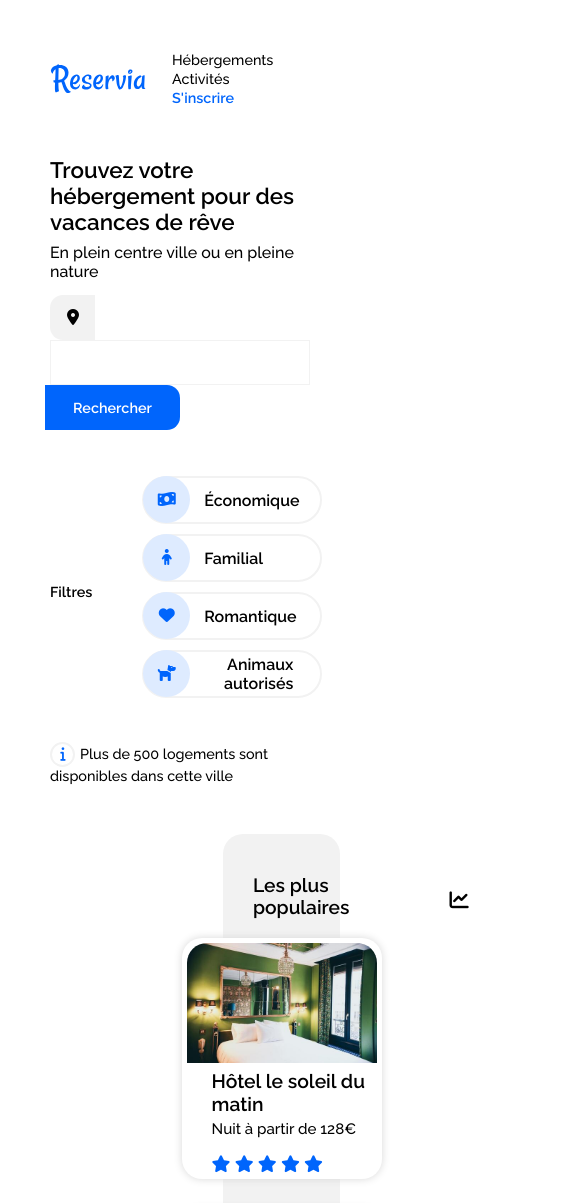
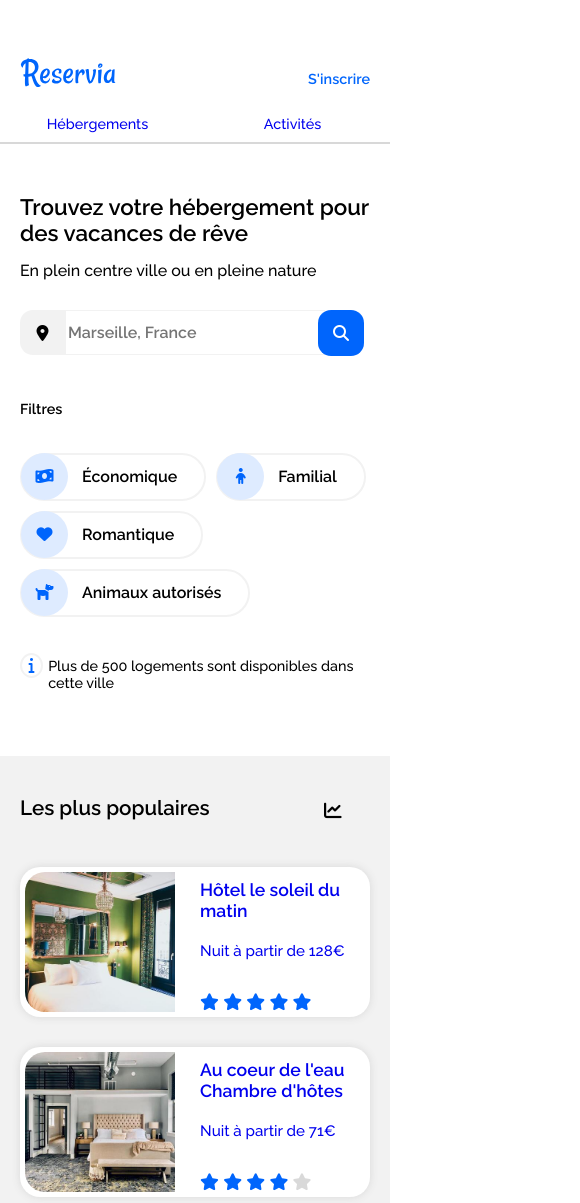
Before and after one commit to OlivierPire/OlivierPire_2_06072021, a plain HTML site: page index.html in a window 390 px wide. Shown: the top 1203 px of the page, 580 px wide, since content can reach past the window. Drawn offline with Linux system fonts and the light colour scheme; files whose address does not match are found by name.

Commit message:
Finition css + html

```diff
--- a/index.html
+++ b/index.html
@@ -15,13 +15,14 @@
 	<body>
 
 		<!-- Header -->
-		<header id="entete">
+
+		<header id="header_container">
+
 			<div id="navbar_container">
 				<img src="images/logo/Reservia.svg" alt="Logo Reservia">
-
 				<nav>
-					<a href="#hebergements">Hébergements</a>
-					<a href="#activites">Activités</a>
+					<a href="#hebergements" class="nav_link">Hébergements</a>
+					<a href="#activites" class="nav_link">Activités</a>
 					<a href="#" id="register">S'inscrire</a>
 				</nav>
 			</div>
@@ -31,8 +32,11 @@
 
 			<div id="search">
 				<i class="fas fa-map-marker-alt" id="position"></i>
-				<input type="search" id="champ_recherche">
-				<input type="button" value="Rechercher" id="button">
+				<input type="search" id="champ_recherche" placeholder="Marseille, France">
+				<div id="search_button">
+					<a id="rechercher">Rechercher</a>
+					<i class="fas fa-search" id="loupe"></i>
+				</div>
 			</div>
 
 			<div id="filtres">
@@ -45,20 +49,25 @@
 				</ul>
 			</div>
 
-			<p><i class="fas fa-info" id="icon"></i>Plus de 500 logements sont disponibles dans cette ville</p>
+			<div id="info">
+				<i class="fas fa-info" id="icon_info"></i>
+				<p>Plus de 500 logements sont disponibles dans cette ville</p>
+			</div>
 
 		</header>
+
+		<!-- Aside "les plus populaires" -->
 
 		<aside>
 
 			<div id="aside_title">
-				<div><h4>Les plus populaires</h4></div>
+				<h3>Les plus populaires</h3>
 				<i class="fas fa-chart-line" id="icon_populaire"></i>
 			</div>
 
 			<div id="aside_container">
 
-				<a href="#" class="lien_aside">
+				<a href="#" class="carte_aside">
 					<img src="images/hebergements/4_small/soleil.jpg" alt="Hôtel le soleil du matin" class="img_aside">
 					<div class="description_aside">
 							<p class="lieu"><strong>Hôtel le soleil du matin</strong></p>
@@ -73,7 +82,7 @@
 					</div>
 				</a>
 
-				<a href="#" class="lien_aside">
+				<a href="#" class="carte_aside">
 					<img src="images/hebergements/4_small/coeur.jpg" alt="Chambres d'hôtes au coeur de l'eau" class="img_aside">
 					<div class="description_aside">
 							<p class="lieu"><strong>Au coeur de l'eau Chambre d'hôtes</strong></p>
@@ -88,7 +97,7 @@
 					</div>
 				</a>
 
-				<a href="#" class="lien_aside">
+				<a href="#" class="carte_aside">
 					<img src="images/hebergements/4_small/bleublanc.jpg" alt="Hôtel tout bleu et blanc" class="img_aside">
 					<div class="description_aside">
 							<p class="lieu"><strong>Hôtel tout bleu <br>et blanc</strong></p>
@@ -106,14 +115,11 @@
 
 		</aside>
 
-		<!-- Section 1 -->
-
-		<section id="hebergements">
-
 		<!-- Article "Hébergements à Marseille" -->
 		<article>
 
-				<h3>Hébergements à Marseille</h3>
+			<h4>Hébergements à Marseille</h4>
+
 			<div id="article_container">
 
 				<a href="#" class="carte_article">
@@ -150,7 +156,6 @@
 
 				<a href="#" class="carte_article">
 					<img src="images/hebergements/4_small/mouettes.jpg" alt="hotel les mouettes" class="img_article">
-
 					<div class="description_article">
 						<p class="lieu"><strong>Hôtel Les mouettes</strong><br></p>
 						<p class="tarif">Nuit à partir de 76€<br></p>
@@ -196,7 +201,6 @@
 
 				<a href="#" class="carte_article">
 					<img src="images/hebergements/4_small/amina.jpg" alt="hotel chez amina" class="img_article">
-
 					<div class="description_article">
 						<p class="lieu"><strong>Hôtel chez Amina</strong><br></p>
 						<p class="tarif">Nuit à partir de 96€<br></p>
@@ -209,61 +213,56 @@
 						</div>
 					</div>
 				</a>
-
 			</div>
 
 			<a href="#" id="more">Afficher plus</a>
 
 		</article>
 
-		</section>
+		<!-- Section "Activités à Marseille" -->
 
-		<!-- Aside "les plus populaires"-->
-
-
-		<!-- Section 2 "Activités à Marseille" -->
 		<section id="activites">
 
 			<h5>Activités à Marseille</h5>
 
-			<div id="cartes_activites">
+			<div id="activites_container">
 
-				<a href="#" class="lien_activites">
+				<a href="#" class="carte_activites">
 					<img src="images/activites/3_medium/port.jpg" alt="Le vieux port" id="img_activites_1">
 					<div class="description_activites">
 						<p>Vieux Port</p>
 					</div>
 				</a>
 
-				<a href="#" class="lien_activites">
+				<a href="#" class="carte_activites">
 					<img src="images/activites/3_medium/pomègues.jpg" alt="Fort de pomègues" id="img_activites_2">
 					<div class="description_activites">
 						<p>Fort de pomègues</p>
 					</div>
 				</a>
 
-				<a href="#" class="lien_activites">
+				<a href="#" class="carte_activites">
 					<img src="images/activites/3_medium/frioul.jpg" alt="Îles du Frioul" id="img_activites_3">
 					<div class="description_activites">
 						<p>Îles du Frioul</p>
 					</div>
 				</a>
 
-				<a href="#" class="lien_activites">
+				<a href="#" class="carte_activites">
 					<img src="images/activites/3_medium/calanques.jpg" alt="Parc national des Calanques" id="img_activites_4">
 					<div class="description_activites">
 						<p>Parc national des Calanques</p>
 					</div>
 				</a>
 
-				<a href="#" class="lien_activites">
+				<a href="#" class="carte_activites">
 					<img src="images/activites/3_medium/notre_dame.jpg" alt="Notre-dame-de-la-garde" id="img_activites_5">
 					<div class="description_activites">
 						<p>Notre-Dame-de-la-Garde</p>
 					</div>
 				</a>
 
-				<a href="#" class="lien_activites">
+				<a href="#" class="carte_activites">
 					<img src="images/activites/3_medium/longchamp.jpg" alt="Parc longchamp" id="img_activites_6">
 					<div class="description_activites">
 						<p>Parc Longchamp</p>
@@ -275,6 +274,7 @@
 		</section>
 
 		<!-- Footer -->
+
 		<footer>
 			<div id="menu_footer">
 				<div>
@@ -301,9 +301,8 @@
 						<a href="#">Nous contacter</a>
 					</div>
 				</div>
+			</div>
+		</footer>
 
-			</div>
-
-		</footer>
 	</body>
 </html>
--- a/style.css
+++ b/style.css
@@ -10,7 +10,7 @@ body, html {
 
 /*-- header -- */
 
-#entete {
+#header_container {
     margin: 50px;
 }
 
@@ -20,8 +20,6 @@ h1 {
 }
 
 h2 {
-    margin-top: -7px;
-    margin-bottom: 14px;
     font-size: 1em;
     font-weight: lighter;
 }
@@ -29,6 +27,11 @@ h2 {
 #navbar_container {
     display: flex;
     justify-content: space-between;
+}
+
+nav a {
+    font-size: 0.9em;
+    margin-left: 40px;
 }
 
 a:link {
@@ -39,44 +42,36 @@ a:visited {
     color: transparent;
 }
 
-nav a {
-    color: black;
-    font-size: 0.9em;
-    justify-content: space-between;
-    padding-left: 25px;
-    padding-right: 25px;
-}
-
 #register {
     color: #0065FC;
     font-weight: bold;
 }
 
-#navbar_container a:hover {
+.nav_link:hover {
     color: #0065FC;
     border-top: 3px #0065FC solid;
-    padding-top: 49px;
-
+    padding-top: 48px;
 }
 
 #search {
+    margin-top: 30px;
     margin-bottom: 30px;
+    display: flex;
 }
+
 
 #position {
     background-color: #F2F2F2;
     border-radius: 13px 0px 0px 13px;
-    margin-right: -5px;
     height: 45px;
     width: 45px;
-    padding-top: 14px;
-    padding-left: 17px;
+    display: flex;
+    align-items: center;
+    justify-content: center;
     cursor: pointer;
 }
 
 #champ_recherche {
-    padding-bottom: 9px;
-    padding-top: 9.1px;
     border: 1px #F2F2F2 solid;
     width: 260px;
     height: 45px;
@@ -84,20 +79,25 @@ nav a {
     font-weight: bold;
 }
 
-#button {
+#search_button {
     color: white;
     background-color: #0065FC;
     border-radius: 0px 13px 13px 0px;
-    border: none;
-    font-size: 0.9em;
+    display: flex;
+    align-items: center;
+    justify-content: center;
     cursor: pointer;
-    font-weight: bold;
-    height: 45px;
-    width: 135px;
-    margin-left: -5px;
-    padding-bottom: 1px;
+    min-width: 45px;
 }
 
+#rechercher {
+    color: white;
+    margin: 10px;
+}
+
+#loupe {
+    display: none;
+}
 
 #filtres {
     display:flex;
@@ -110,11 +110,8 @@ nav a {
     flex-wrap: wrap;
     list-style-type: none;
     justify-content: space-between;
-    color: black;
-    align-items: center;
     font-size: 1em;
     width: 70%;
-    margin-bottom: 20px;
 }
 
 #filtres p {
@@ -124,15 +121,15 @@ nav a {
 
 #filtres li {
     border: 2px #F2F2F2 solid;
-    position:relative;
+    position: relative;
     border-radius: 50px;
     height: 48px;
-    text-align: right;
     padding-left: 60px;
     padding-right: 27px;
     font-weight: bold;
     align-items: center;
     display: flex;
+    cursor: pointer;
 }
 
 li:hover {
@@ -141,7 +138,6 @@ li:hover {
 }
 
 #filtres li i {
-    margin-top: 0px;
     color: #0065FC;
     background-color: #DEEBFF;
     position: absolute;
@@ -150,32 +146,101 @@ li:hover {
     left:-1px;
     height: 47px;
     width: 47px;
-    text-align: center;
-    padding-top: 15px;
+    display: flex;
+    justify-content: center;
+    align-items: center;
 }
 
-a {
-    color: black;
-}
-
-#icon {
+#icon_info {
     height: 25px;
     width: 25px;
     border: 2px #F2F2F2 solid;
-    padding-left: 8.2px;
-    padding-top: 3px;
     border-radius: 50%;
     color: #0065FC;
+    display: flex;
+    align-items: center;
+    justify-content: center;
     margin-right: 5px;
+    margin-left: 0px;
 }
 
+#info {
+    display: flex;
+    align-items: baseline;
+}
 
 header p {
     font-size: 0.9em;
 }
 
+/*-- aside --*/
 
-/*-- Section_1 --*/
+.carte_aside {
+    display: flex;
+    background-color: white;
+    border-radius: 20px;
+    box-shadow: 0px 0px 9px #D8D8D8;
+    padding: 5px;
+    width: 380px;
+    margin-bottom: 30px;
+}
+
+aside {
+    float: right;
+    background-color: #F2F2F2;
+    border-radius: 20px;
+    margin-right: 50px;
+    width: 30%;
+}
+
+#aside_title {
+    display: flex;
+    justify-content: space-between;
+    align-items: center;
+    font-size: 1.1em;
+    font-weight: 900;
+}
+
+h3 {
+    margin-top: 40px;
+    margin-bottom: 20px;
+    margin-left: 30px;
+}
+
+#icon_populaire {
+    height: 16px;
+    width: 16px;
+    margin-bottom: 20px;
+    padding-bottom: 5px;
+    margin-right: 50px;
+    margin-top: 45px;
+}
+
+#aside_container {
+    display: flex;
+    flex-direction: column;
+    height: 529px;
+    align-items: center;
+}
+
+aside img {
+    height: 140px;
+    width: 160px;
+    object-fit: cover;
+    border-radius: 20px 0px 0px 20px;
+}
+
+.description_aside {
+    display: flex;
+    flex-direction: column;
+    font-size: 1.05em;
+    justify-content: space-between;
+    margin-left: 25px;
+}
+
+
+
+/*-- Article --*/
 
 article {
     background-color: #F2F2F2;
@@ -183,11 +248,10 @@ article {
     margin-left: 50px;
     display: flex;
     flex-direction: column;
-    justify-content: space-around;
     width: 60%;
 }
 
-h3 {
+h4 {
     margin-top: 40px;
     margin-bottom: 20px;
     font-size: 1.2em;
@@ -216,7 +280,6 @@ h3 {
     flex-direction: column;
     justify-content: flex-start;
     margin-left: 15px;
-    white-space:nowrap;
 }
 
 .img_article {
@@ -224,7 +287,6 @@ h3 {
     height: 110px;
     width: 100%;
     border-radius: 20px 20px 0px 0px;
-    display: flex;
 }
 
 .star {
@@ -236,7 +298,7 @@ h3 {
 }
 
 .lieu {
-    font-size: 1.15em;
+    font-size: 1.05em;
     font-weight: bold;
     margin-top: 7px;
     margin-bottom: 0px;
@@ -254,79 +316,6 @@ h3 {
     font-weight: bold;
 }
 
-/*-- aside --*/
-
-.lien_aside {
-    display: flex;
-    background-color: white;
-    border-radius: 20px;
-    box-shadow: 0px 0px 9px #D8D8D8;
-    padding: 5px;
-    width: 380px;
-    margin-bottom: 30px;
-}
-
-aside {
-    float: right;
-    background-color: #F2F2F2;
-    border-radius: 20px;
-    margin-right: 50px;
-    width: 30%;
-}
-
-#aside_title {
-    display: flex;
-    justify-content: space-between;
-    align-items: center;
-    font-size: 1.2em;
-    font-weight: 900;
-}
-
-h4 {
-    margin-top: 40px;
-    margin-bottom: 20px;
-    margin-left: 30px;
-}
-
-#aside_title i {
-    height: 16px;
-    width: 16px;
-    margin-right: 50px;
-    margin-top: 45px;
-}
-
-#aside_container {
-    display: flex;
-    flex-direction: column;
-    height: 529px;
-    align-items: center;
-}
-
-aside img {
-    height: 140px;
-    width: 160px;
-    object-fit: cover;
-    border-radius: 20px 0px 0px 20px;
-    display: flex;
-}
-
-.description_aside {
-    display: flex;
-    flex-direction: column;
-    font-size: 1.05em;
-    justify-content: space-between;
-    margin-left: 25px;
-}
-
-h4 {
-    margin-right: 100px;
-}
-
-#icon_populaire {
-    margin-bottom: 20px;
-    padding-bottom: 5px;
-}
-
 /*-- activités --*/
 
 h5 {
@@ -334,21 +323,20 @@ h5 {
     font-size: 1.2em;
 }
 
-#cartes_activites {
+#activites_container {
     flex-flow: column wrap;
     display: flex;
-    align-content: space-between;
     justify-content: space-between;
     height: 600px;
 }
 
 #activites {
    margin-left: 50px;
-   margin-right: 50px;
+   margin-right: 10px;
    margin-top: 50px;
 }
 
-.lien_activites {
+.carte_activites {
     width: 22%;
     box-shadow: 0px 0px 9px #D8D8D8;
     border-radius: 20px;
@@ -360,11 +348,10 @@ h5 {
     margin-left: 20px;
 }
 
-.lien_activites img {
+.carte_activites img {
     width: 100%;
     object-fit: cover;
     border-radius: 20px 20px 0px 0px;
-    margin-right: 20px;
 }
 
 #img_activites_1, #img_activites_4 {
@@ -419,24 +406,21 @@ footer p {
     }
 
     li {
-        width: 180px;
         margin-bottom: 10px;
         margin-left: 10px;
     }
 
-    #article_container {
-        align-content: space-around;
-        flex-direction: column;
-        height: 750px;
-    }
-
-    .lien_aside {
+    .carte_aside {
         flex-direction: column;
         width: 200px;
     }
 
     #aside_container {
-        height: 807px;
+        height: 800px;
+    }
+
+    #aside_title {
+        margin-bottom: 27px;
     }
 
     aside img {
@@ -445,294 +429,227 @@ footer p {
         border-radius: 20px 20px 0px 0px;
     }
 
+    #article_container {
+        align-content: space-around;
+        flex-direction: column;
+        height: 750px;
+    }
 }
 
-/*
-@media screen and (max-width: 18) {
+    @media screen and (max-width: 1024px) {
 
-    #cartes_activites {
-        display: flex;
-        flex-direction: row;
-        align-content: space-around;
-        height: 800px;
+        #filtres ul {
+            justify-content: flex-start;
         }
 
-    .lien_activites img {
-        width: 400px;
-        height: 300px;
+        aside {
+            float: none;
+            margin-right: 0px;
+            width: auto;
+            border-radius: 0px;
         }
 
-    .lien_activites {
-        width: 400px;
-        height: 370px;
+        #aside_container {
+            height: auto;
         }
 
-    #img_activites_1, #img_activites_4 {
-        height: 300px;
+        .carte_aside {
+            flex-direction: row;
+            width: 600px;
         }
 
-    #img_activites_2 {
-        height: 300px;
+        h3 {
+            margin-left: 50px;
+            margin-right: 50px;
         }
 
-    #img_activites_3 {
-        height: 300px;
+        aside img {
+            height: 170px;
+            width: 280px;
+            border-radius: 20px 0px 0px 20px;
         }
 
-    .lien_aside {
-        width: 390px
+        article {
+            width: auto;
+            margin-left: 0px;
+            border-radius: 0px;
+            background-color: white;
+        }
+
+        h4 {
+            margin-left: 50px;
+        }
+
+        #more {
+            margin-left: 50px;
+        }
+
+        #activites_container {
+            flex-direction: row;
+            height: auto;
+            margin-right: 50px;
+        }
+
+        .carte_activites {
+            width: 40%;
+            margin-bottom: 40px;
+            margin-right: 0px;
+        }
+
+        #activites img {
+            height: 400px;
+        }
+
+        #menu_footer {
+            width: auto;
+            margin-right: 50px;
+        }
+
+        @media screen and (max-width: 640px) {
+
+        #header_container {
+            margin-left: 0px;
+            margin-right: 0px;
+        }
+
+        #navbar_container {
+            flex-direction: column;
+        }
+
+        #navbar_container img {
+            margin-left: 20px;
+            height: 45px;
+            width: 97px;
+        }
+
+        nav {
+            margin-top: 20px;
+            display: flex;
+            justify-content: space-between;
+            text-align: center;
+        }
+
+        #register {
+            position: absolute;
+            right: 0px;
+            top: 70px;
+            margin-right: 20px;
+        }
+
+        .nav_link {
+            margin: 0px;
+            border-bottom: 2px #D8D8D8 solid;
+            width: 100%;
+            padding-bottom: 10px;
+        }
+
+        #register:hover {
+            border: none;
+        }
+
+        .nav_link:hover {
+            color: #0065FC;
+            border-bottom: 2px #0065FC solid;
+            border-top: none;
+            padding-top: 0px;
+        }
+
+        h1, h2 {
+            margin-left: 20px;
+        }
+
+        #search {
+            margin-left: 20px;
+            margin-top: 30px;
+        }
+
+        #search_button {
+            border-radius: 13px 13px 13px 13px;
+            margin-left: -7px;
+        }
+
+        #rechercher {
+            display: none;
+        }
+
+        #loupe {
+            display: inline;
+            margin: 15px;
+        }
+
+        #filtres {
+            flex-direction: column;
+            align-items: flex-start;
         }
 
         #filtres ul {
-        width: 75%;
-    }
+            padding: 0px;
+            margin-left: 10px;
         }
 
-@media screen and (max-width: 1320px) {
-
-    .lien_activites img {
-        width: 320px;
-        height: 250px;
+        #filtres p {
+            margin-left: 20px;
         }
 
-    .lien_activites {
-        width: 320px;
-        height: 320px;
+        #icon_info {
+            margin-left: 20px;
         }
 
-    #img_activites_1, #img_activites_4 {
-        height: 250px;
-    }
-
-    #img_activites_2 {
-        height: 250px;
-    }
-
-    #img_activites_3 {
-        height: 250px;
-    }
-
-    article {
-        width: 50%;
-        height: 100%;
-    }
-
-    #article_container {
-        align-content: space-around;
-    }
-
-    aside {
-        width: 35%;
-    }
-
-    .lien_aside {
-        width: 370px;
-        height: 190px;
+        .carte_aside {
+            width: 350px;
+            height: 150px;
         }
 
         aside img {
-        height: 180px;
+            width: 150px;
+            height: 140px;
         }
 
-    #filtres ul {
-        width: 85%;
+        h3 {
+            margin-left: 20px;
         }
 
-
-}
-
-@media screen and (max-width: 1080px) {
-
-    .lien_activites img {
-        width: 250px;
-        height: 250px;
-    }
-
-    .lien_activites {
-        width: 250px;
-        height: 320px;
-    }
-
-    #img_activites_1, #img_activites_4 {
-        height: 250px;
-    }
-
-    #img_activites_2 {
-        height: 250px;
-    }
-
-    #img_activites_3 {
-        height: 250px;
-    }
-
-    .lien_aside {
-        width: 320px;
-    }
-
-    #article_container {
-        height: 688px;
-    }
-
-    .img_article {
-        height: 105px;
-        width: 200px;
-    }
-
-    .description_article {
-        margin-left: 0px;
-    }
-
-    .lieu {
-        font-size: 1em;
-    }
-
-    .tarif {
-        font-size: 0.8em;
-    }
-
-    aside {
-        width: 35%;
-    }
-
-    aside img {
-        height: 150px;
-        width: 120px;
-    }
-
-    .lien_aside {
-        height: 160px;
-    }
-
-    #filtres ul {
-        width: 90%;
-    }
-
-    #filtres li {
-        font-size: 0.9em;
-    }
-
-    #menu_footer {
-        width: 90%;
-    }
-}
-
-@media screen and (max-width: 950px) {
-
-    aside {
-        float: none;
-        width: auto;
-        margin-left: 50px;
-        margin-right: 50px;
-        height: auto;
-    }
-
-    aside img {
-        width: auto;
-        height: 110px;
-        border-radius: 20px 20px 0px 0px;
-    }
-    #aside_container {
-        flex-direction: row;
-        flex-wrap: wrap;
-        height: auto;
-        padding-top: 30px;
-        padding-bottom: 30px;
-    }
-
-    .lien_aside {
-        flex-direction: column;
-        height: 220px;
-        width: 28%;
-        min-width: 170px;
-    }
-
-    article {
-        margin-top: 50px;
-        margin-left: 50px;
-        margin-right: 50px;
-        width: auto;
-    }
-
-    .carte_article {
-        margin-top: 20px;
-        margin-bottom: 20px;
+        h4 {
+            margin-left: 20px;
         }
 
         #article_container {
             height: auto;
         }
 
-    .img_article {
-        height: 125px;
-        width: 220px;
+        .carte_article {
+            width: 350px;
+            margin-bottom: 20px;
         }
 
-    .lieu {
-        font-size: 0.9em;
+        #more {
+            margin-left: 20px;
         }
 
-    .tarif {
-        font-size: 0.8em;
+        #activites {
+            margin: 20px;
         }
 
-    .star, .no_star {
-        font-size: 0.8em;
+        #activites_container {
+            flex-direction: column;
+            align-content: center;
+            margin-right: 0px;
         }
 
-    .lien_activites img {
-        width: 210px;
+        #activites img {
+            height: 150px;
+            width: 350px;
+            margin-right: 0px;
         }
 
-    .lien_activites {
-        width: 210px;
+        .carte_activites {
+            width: 350px;
+            margin-right: 0px;
         }
 
-    #filtres {
-        display:block;
-    }
-
-    #filtres ul {
-        padding-left: 0px;
-        display: flex;
-        justify-content: space-between;
+        #menu_footer {
+            flex-direction: column;
+            margin-left: 20px;
         }
     }
-
-/*
-@media screen and (max-width: 820px) {
-
-    #article_container {
-        height: 800px;
 }
-
-    .img_article {
-        height: 135px;
-        width: 240px;
-    }
-
-    .lien_activites img {
-        width: 280px;
-        height: 250px;
-    }
-
-    .lien_activites {
-        width: 280px;
-        height: 320px;
-    }
-
-    #img_activites_1, #img_activites_4 {
-        height: 250px;
-    }
-
-    #img_activites_2 {
-        height: 250px;
-    }
-
-    #img_activites_3 {
-        height: 250px;
-    }
-
-    #cartes_activites {
-        height: 1000px;
-    }
-}
```
Also changed, not shown: images/activites/3_medium/calanques.jpg (renamed from images/activites/3_medium/kilyan-sockalingum-NR8-cBCN3aI-unsplash.jpg), images/activites/3_medium/frioul.jpg (renamed from images/activites/3_medium/kevin-hikari-rV_Qd1l-VXg-unsplash.jpg), images/activites/3_medium/longchamp.jpg (renamed from images/activites/3_medium/lena-paulin-wH2-EJoDcV0-unsplash.jpg), images/activites/3_medium/notre_dame.jpg (renamed from images/activites/3_medium/florian-wehde-xW9e8gdotxI-unsplash.jpg), images/activites/3_medium/pomègues.jpg (renamed from images/activites/3_medium/paul-hermann-QFTrLdQIRhI-unsplash.jpg), images/activites/3_medium/port.jpg (renamed from images/activites/3_medium/reno-laithienne-QUgJhdY5Fyk-unsplash.jpg). Lines whose indentation alone changed are shown as unchanged.
